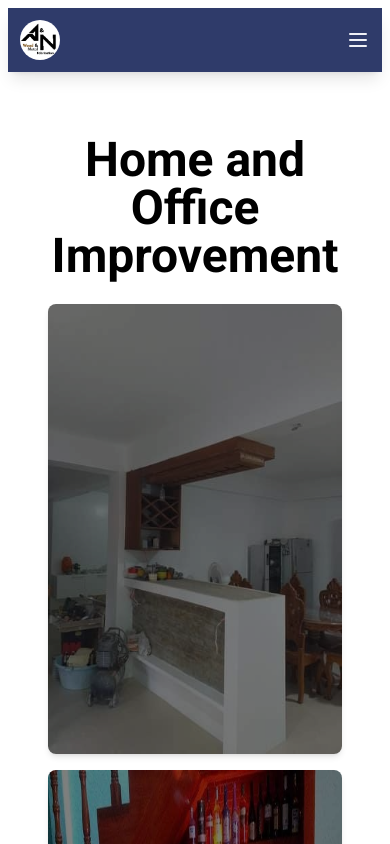
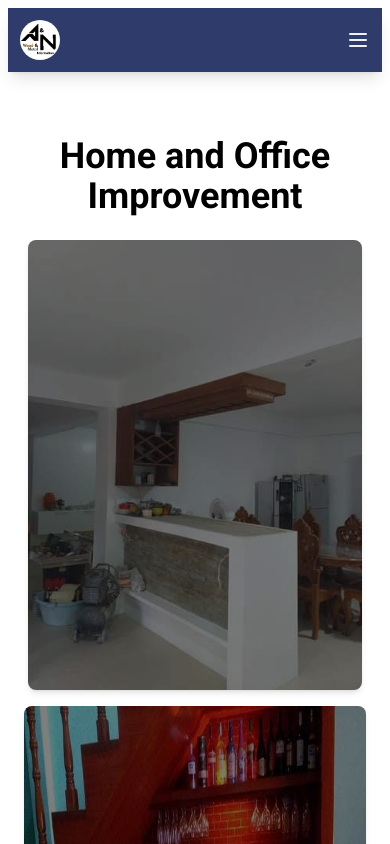
Before and after one commit to LOOOOOOK12/an-fabrication-website, a Next.js app: page /gallery in a window 390 px wide. Shown: the top 844 px of the page. Built offline with nearby package versions, Linux system fonts and the light colour scheme.

Commit message:
Update gallery section: adjust heading sizes and change grid to flex layout for improved responsiveness

```diff
--- a/app/gallery/sections/gallerySection.tsx
+++ b/app/gallery/sections/gallerySection.tsx
@@ -4,10 +4,10 @@ import ImageHover from '@/app/components/imageHover';
 
 function GallerySection() {
     return (
-        <section className="flex flex-col gap-12 items-center justify-center py-28 px-12" id="gallery">
+        <section className="flex flex-col gap-12 items-center justify-center py-28 px-6" id="gallery">
             <div className="w-full" id='homeAndOfficeImprovement'>
-                <h1 className="text-5xl font-extrabold mb-6 mt-6 text-center">Home and Office Improvement</h1>
-                <div className="grid grid-cols-1 md:grid-cols-2 lg:grid-cols-4 gap-4">
+                <h1 className="text-4xl md:text-5xl font-extrabold mb-6 mt-6 text-center">Home and Office Improvement</h1>
+                <div className="flex flex-wrap items-center justify-center gap-4">
                     {WoodWorksData.map((card, idx) =>
                         <ImageHover
                             key={idx}
@@ -20,8 +20,8 @@ function GallerySection() {
                 </div>
             </div>
             <div className="w-full" id='metalWorks'>
-                <h1 className="text-5xl font-extrabold mb-6 mt-6 text-center">Metal Works</h1>
-                <div className="grid grid-cols-1 md:grid-cols-2 lg:grid-cols-4 gap-4">
+                <h1 className="text-4xl md:text-5xl font-extrabold mb-6 mt-6 text-center">Metal Works</h1>
+                <div className="flex flex-wrap items-center justify-center gap-4">
                 {MetalWorksData.map((card, idx) =>
                     <ImageHover
                         key={idx}
@@ -34,8 +34,8 @@ function GallerySection() {
                 </div>
             </div>
             <div className="w-full" id='woodFrames'>
-                <h1 className="text-5xl font-extrabold mb-6 mt-6 text-center">Wood Frames</h1>
-                <div className="grid grid-cols-1 md:grid-cols-2 lg:grid-cols-4 gap-4">
+                <h1 className="text-4xl md:text-5xl font-extrabold mb-6 mt-6 text-center">Wood Frames</h1>
+                <div className="flex flex-wrap items-center justify-center gap-4">
                 {WoodFramesData.map((card, idx) =>
                     <ImageHover
                         key={idx}
```
